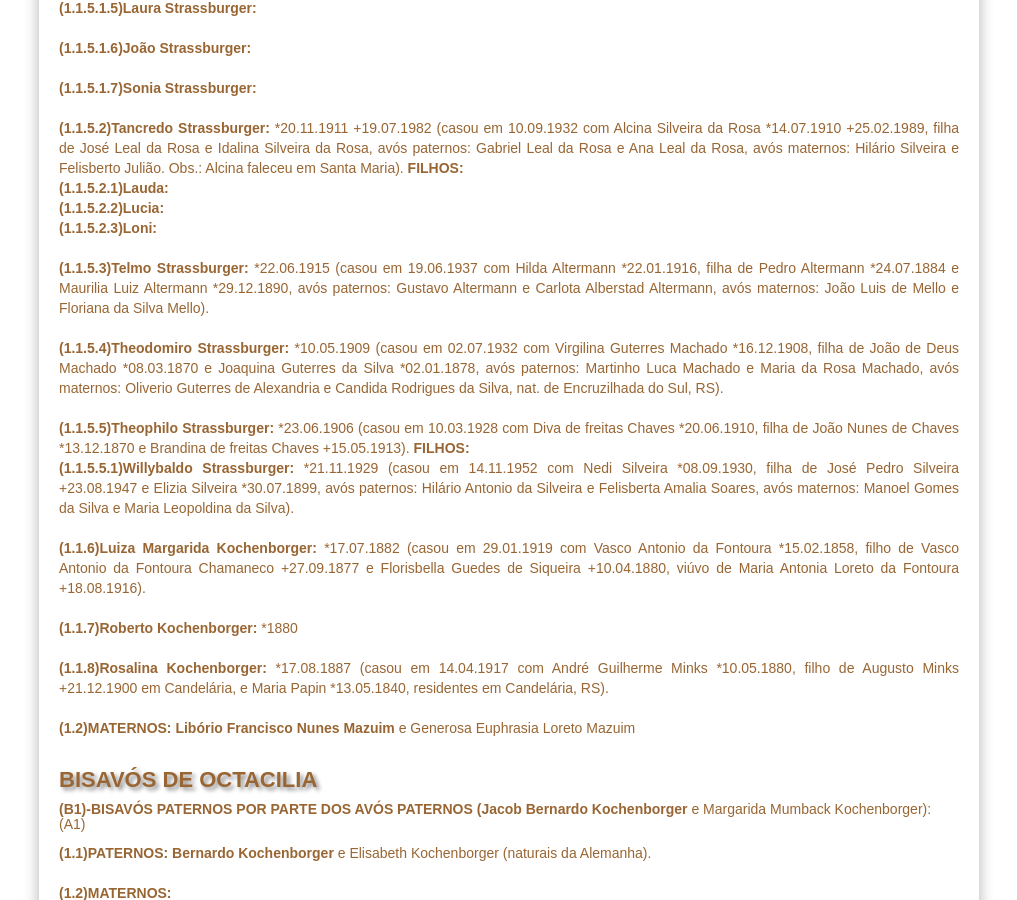
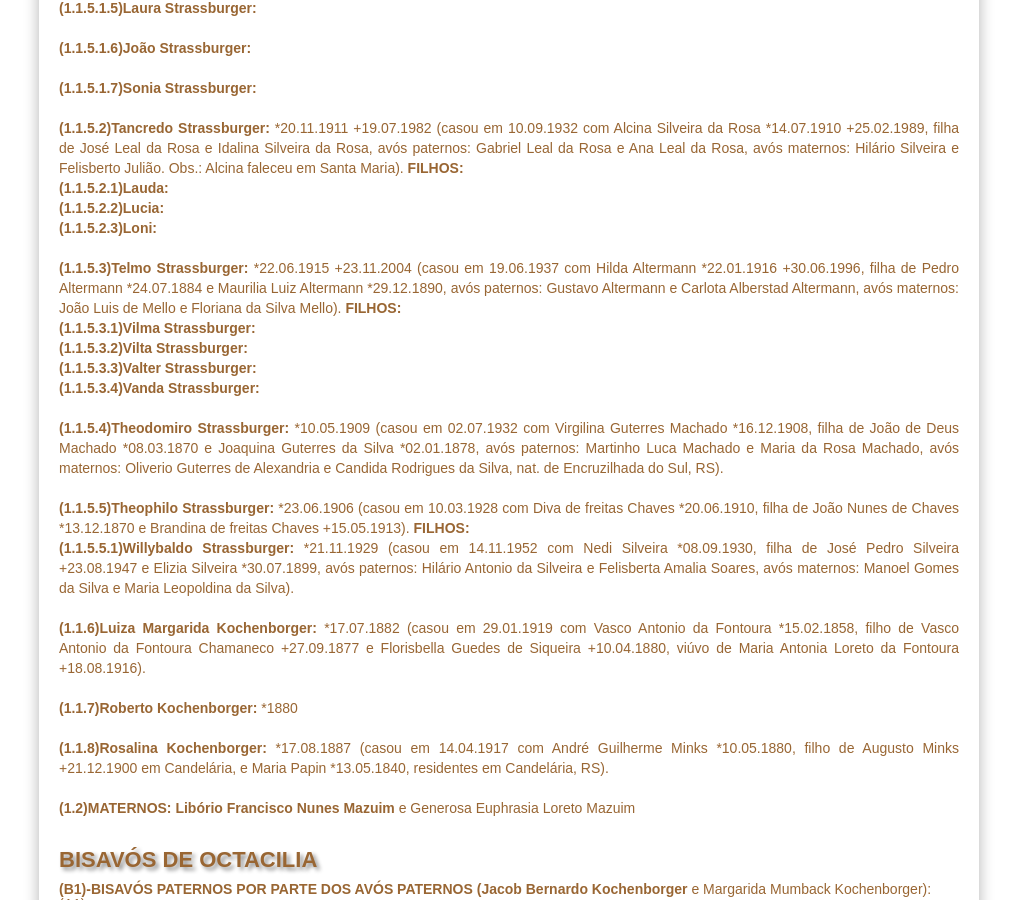
Before and after one commit to claudiovargas1955/claudiovargas1955.github.io, a Jekyll site: the page built from _pages/familia-kochenborger.html, in a window 1280 px wide and 900 px high, scrolled down 2755 px. Shown: the whole window, without its empty margins (131-1148 px from the left). Built offline with Jekyll 4.4.1, drawn with Linux system fonts in a browser that asks for light colours; some web fonts are replaced.

Commit message:
Update familia-kochenborger.html

```diff
--- a/_pages/familia-kochenborger.html
+++ b/_pages/familia-kochenborger.html
@@ -223,9 +223,13 @@ Catharina Strassburger). <b>FILHOS: </b><br>
   <b>(1.1.5.2.2)Lucia: </b><br>
   <b>(1.1.5.2.3)Loni: </b><br><br>
 
-   <b>(1.1.5.3)Telmo Strassburger: </b>*22.06.1915 (casou em 19.06.1937 com Hilda Altermann *22.01.1916, filha de Pedro Altermann
-   *24.07.1884 e Maurilia Luiz Altermann *29.12.1890, avós paternos: Gustavo Altermann e Carlota Alberstad Altermann, avós maternos:
-   João Luis de Mello e Floriana da Silva Mello). <br><br>
+  <b>(1.1.5.3)Telmo Strassburger: </b>*22.06.1915 +23.11.2004 (casou em 19.06.1937 com Hilda Altermann *22.01.1916 +30.06.1996, filha de
+  Pedro Altermann *24.07.1884 e Maurilia Luiz Altermann *29.12.1890, avós paternos: Gustavo Altermann e Carlota Alberstad Altermann,
+  avós maternos: João Luis de Mello e Floriana da Silva Mello). <b>FILHOS: </b><br>
+    <b>(1.1.5.3.1)Vilma Strassburger: </b><br>
+    <b>(1.1.5.3.2)Vilta Strassburger: </b><br>
+    <b>(1.1.5.3.3)Valter Strassburger: </b><br>
+    <b>(1.1.5.3.4)Vanda Strassburger: </b><br><br>
 
     <b>(1.1.5.4)Theodomiro Strassburger: </b>*10.05.1909 (casou em 02.07.1932 com Virgilina Guterres Machado *16.12.1908, filha de João
     de Deus Machado *08.03.1870 e Joaquina Guterres da Silva *02.01.1878, avós paternos: Martinho Luca Machado e Maria da Rosa Machado,
```
